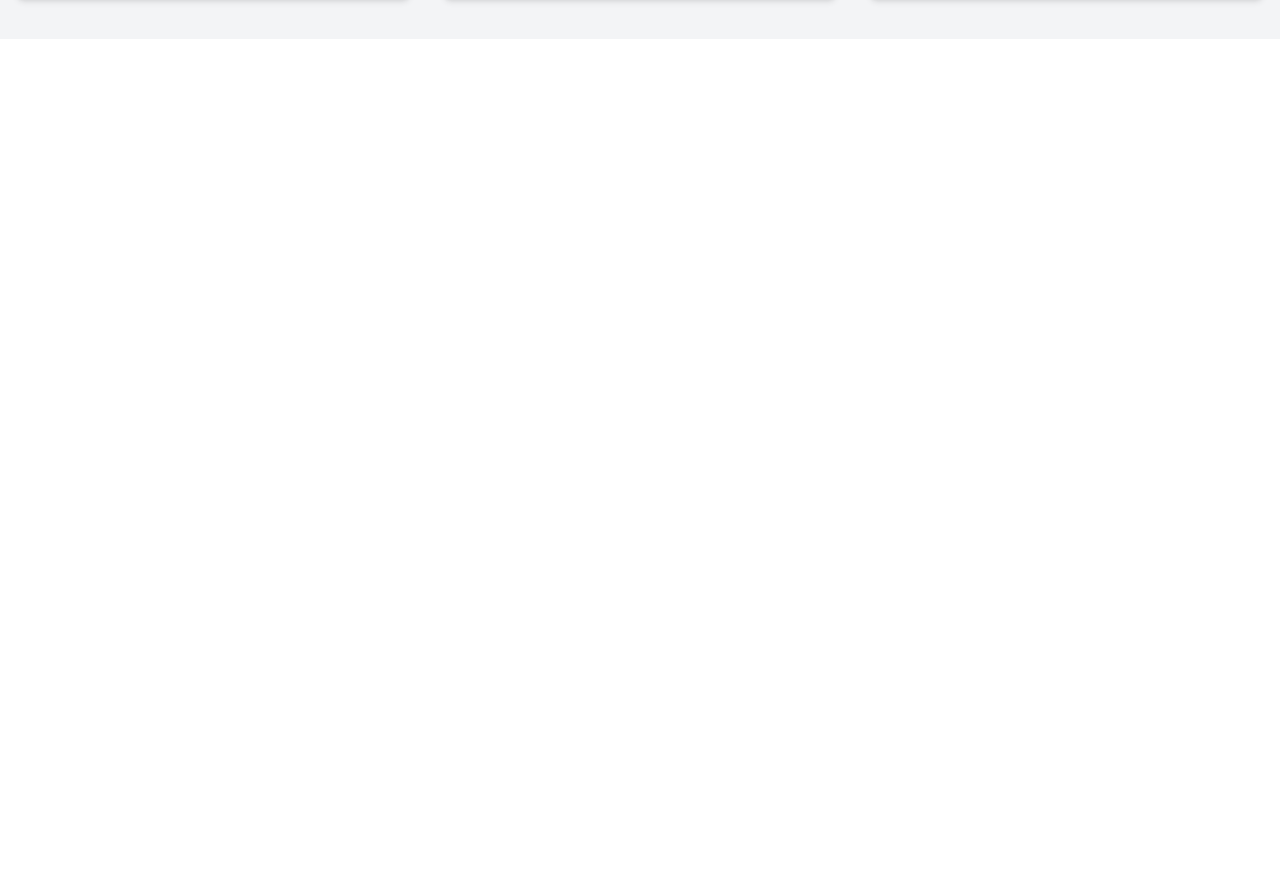
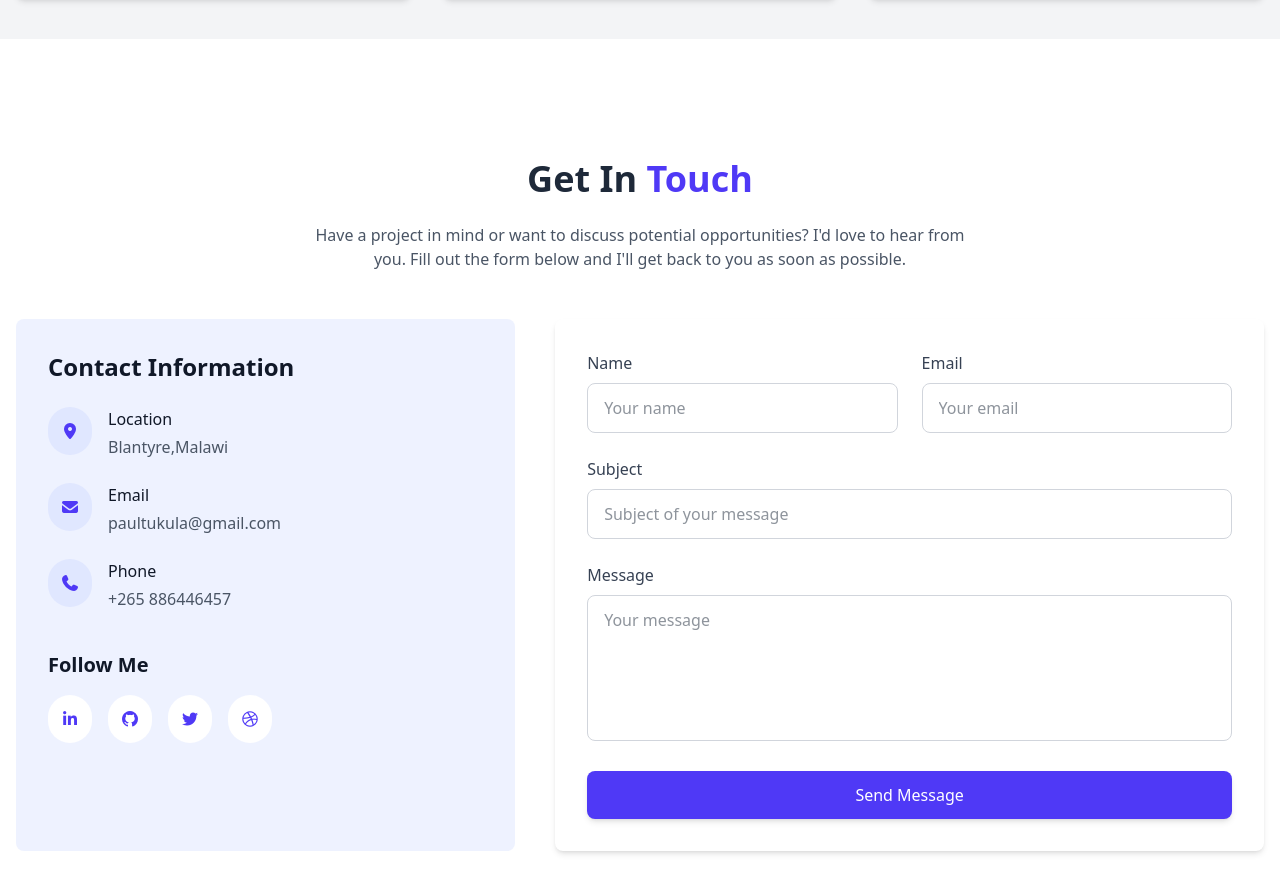
Before and after one commit to JuniorTukula/JuniorP-Spark, a React (Vite) app: page / in a window 1280 px wide. Shown: the part 2814-3705 px from the top of the page. Before the commit the page ends 2853 px from the top, so only its background shows below. Built offline with nearby package versions, Linux system fonts and the light colour scheme.

Commit message:
add Contact form Section

```diff
--- a/src/App.jsx
+++ b/src/App.jsx
@@ -423,6 +423,135 @@ const App = () => {
           </div>
         </div>
       </section>
+
+       {/* Contact Section */}
+       <section
+        ref={contactRef}
+        id="contact"
+        className="py-20 bg-white"
+      >
+        <div className="container mx-auto px-4">
+          <h2 className="text-3xl md:text-4xl font-bold text-center mb-6 animate-on-scroll opacity-0 transition-all duration-1000 transform translate-y-10">
+            Get In <span className="text-indigo-600">Touch</span>
+          </h2>
+          <p className="text-gray-600 text-center max-w-2xl mx-auto mb-12 animate-on-scroll opacity-0 transition-all duration-1000 transform translate-y-10" style={{animationDelay: '0.2s'}}>
+            Have a project in mind or want to discuss potential opportunities? I'd love to hear from you. Fill out the form below and I'll get back to you as soon as possible.
+          </p>
+
+          <div className="flex flex-col md:flex-row">
+            {/* Contact Information */}
+            <div className="w-full md:w-2/5 mb-10 md:mb-0 animate-on-scroll opacity-0 transition-all duration-1000 transform translate-y-10" style={{animationDelay: '0.3s'}}>
+              <div className="bg-indigo-50 p-8 rounded-lg h-full">
+                <h3 className="text-2xl font-bold mb-6 text-gray-900">Contact Information</h3>
+
+                <div className="space-y-6">
+                  <div className="flex items-start">
+                    <div className="bg-indigo-100 p-3 rounded-full text-indigo-600 mr-4">
+                      <i className="fas fa-map-marker-alt"></i>
+                    </div>
+                    <div>
+                      <h4 className="font-medium text-gray-900 mb-1">Location</h4>
+                      <p className="text-gray-600">Blantyre,Malawi</p>
+                    </div>
+                  </div>
+
+                  <div className="flex items-start">
+                    <div className="bg-indigo-100 p-3 rounded-full text-indigo-600 mr-4">
+                      <i className="fas fa-envelope"></i>
+                    </div>
+                    <div>
+                      <h4 className="font-medium text-gray-900 mb-1">Email</h4>
+                      <p className="text-gray-600">paultukula@gmail.com</p>
+                    </div>
+                  </div>
+
+                  <div className="flex items-start">
+                    <div className="bg-indigo-100 p-3 rounded-full text-indigo-600 mr-4">
+                      <i className="fas fa-phone"></i>
+                    </div>
+                    <div>
+                      <h4 className="font-medium text-gray-900 mb-1">Phone</h4>
+                      <p className="text-gray-600">+265 886446457</p>
+                    </div>
+                  </div>
+                </div>
+
+                <h3 className="text-xl font-bold mt-10 mb-4 text-gray-900">Follow Me</h3>
+                <div className="flex space-x-4">
+                  <a href="https://linkedin.com" target="_blank" rel="noopener noreferrer" className="bg-white p-3 rounded-full text-indigo-600 hover:bg-indigo-600 hover:text-white transition-colors duration-300 cursor-pointer">
+                    <i className="fab fa-linkedin-in"></i>
+                  </a>
+                  <a href="https://github.com" target="_blank" rel="noopener noreferrer" className="bg-white p-3 rounded-full text-indigo-600 hover:bg-indigo-600 hover:text-white transition-colors duration-300 cursor-pointer">
+                    <i className="fab fa-github"></i>
+                  </a>
+                  <a href="https://twitter.com" target="_blank" rel="noopener noreferrer" className="bg-white p-3 rounded-full text-indigo-600 hover:bg-indigo-600 hover:text-white transition-colors duration-300 cursor-pointer">
+                    <i className="fab fa-twitter"></i>
+                  </a>
+                  <a href="https://dribbble.com" target="_blank" rel="noopener noreferrer" className="bg-white p-3 rounded-full text-indigo-600 hover:bg-indigo-600 hover:text-white transition-colors duration-300 cursor-pointer">
+                    <i className="fab fa-dribbble"></i>
+                  </a>
+                </div>
+              </div>
+            </div>
+
+            {/* Contact Form */}
+
+
+
+            <div className="w-full md:w-3/5 md:pl-10 animate-on-scroll opacity-0 transition-all duration-1000 transform translate-y-10" style={{animationDelay: '0.4s'}}>
+              <form onSubmit={onSubmit} className="bg-white rounded-lg p-6 md:p-8 shadow-md">
+                <div className="grid grid-cols-1 md:grid-cols-2 gap-6 mb-6">
+                  <div>
+                    <label htmlFor="name" className="block text-gray-700 font-medium mb-2">Name</label>
+                    <input
+                      type="text"
+                      name='name'
+                        className="w-full px-4 py-3 border border-gray-300 rounded-lg focus:outline-none focus:ring-2 focus:ring-indigo-500 focus:border-transparent transition-all duration-300"
+                      placeholder="Your name" required
+                    />
+                  </div>
+                  <div>
+                    <label htmlFor="email" className="block text-gray-700 font-medium mb-2">Email</label>
+                    <input
+                      type="email"
+                      name='email'
+                      className="w-full px-4 py-3 border border-gray-300 rounded-lg focus:outline-none focus:ring-2 focus:ring-indigo-500 focus:border-transparent transition-all duration-300"
+                      placeholder="Your email" required
+                    />
+                  </div>
+                </div>
+
+                <div className="mb-6">
+                  <label htmlFor="subject" className="block text-gray-700 font-medium mb-2">Subject</label>
+                  <input
+                    type="text"
+                    name='subject'
+                    className="w-full px-4 py-3 border border-gray-300 rounded-lg focus:outline-none focus:ring-2 focus:ring-indigo-500 focus:border-transparent transition-all duration-300"
+                    placeholder="Subject of your message" required
+                  />
+                </div>
+
+                <div className="mb-6">
+                  <label htmlFor="message" className="block text-gray-700 font-medium mb-2">Message</label>
+                  <textarea
+                    name='message'
+                    rows={5}
+                    className="w-full px-4 py-3 border border-gray-300 rounded-lg focus:outline-none focus:ring-2 focus:ring-indigo-500 focus:border-transparent transition-all duration-300 resize-none"
+                    placeholder="Your message" required
+                  ></textarea>
+                </div>
+
+                <button
+                  type="submit"
+                  className="!rounded-button w-full bg-indigo-600 hover:bg-indigo-400 text-white px-6 py-3 rounded-lg font-medium transition-colors duration-300 shadow-md hover:shadow-lg cursor-pointer"
+                >
+                  Send Message
+                </button>
+              </form>
+            </div>
+          </div>
+        </div>
+      </section>
       {/* animations css */}
       <style jsx>{`
         .animate-on-scroll {
```
